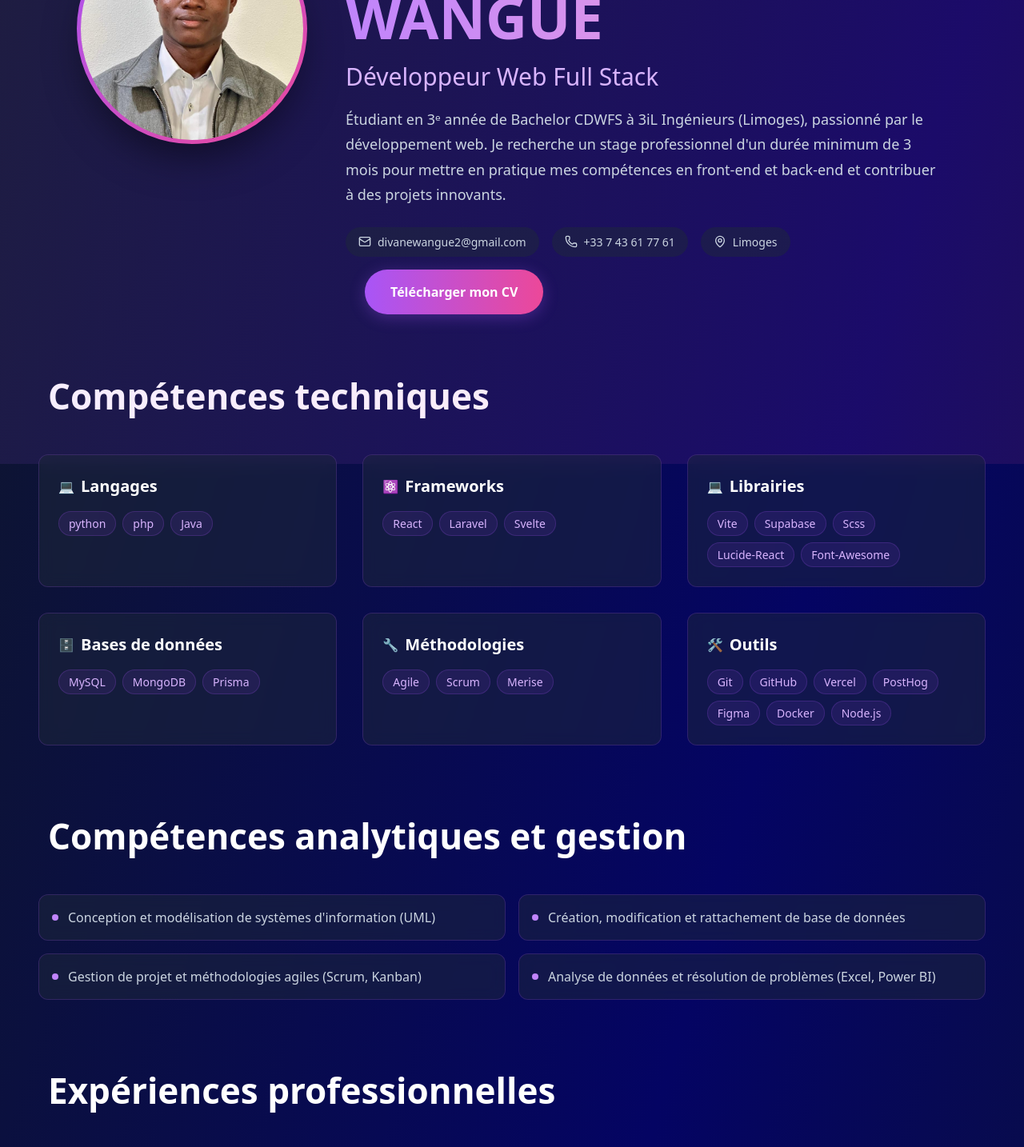
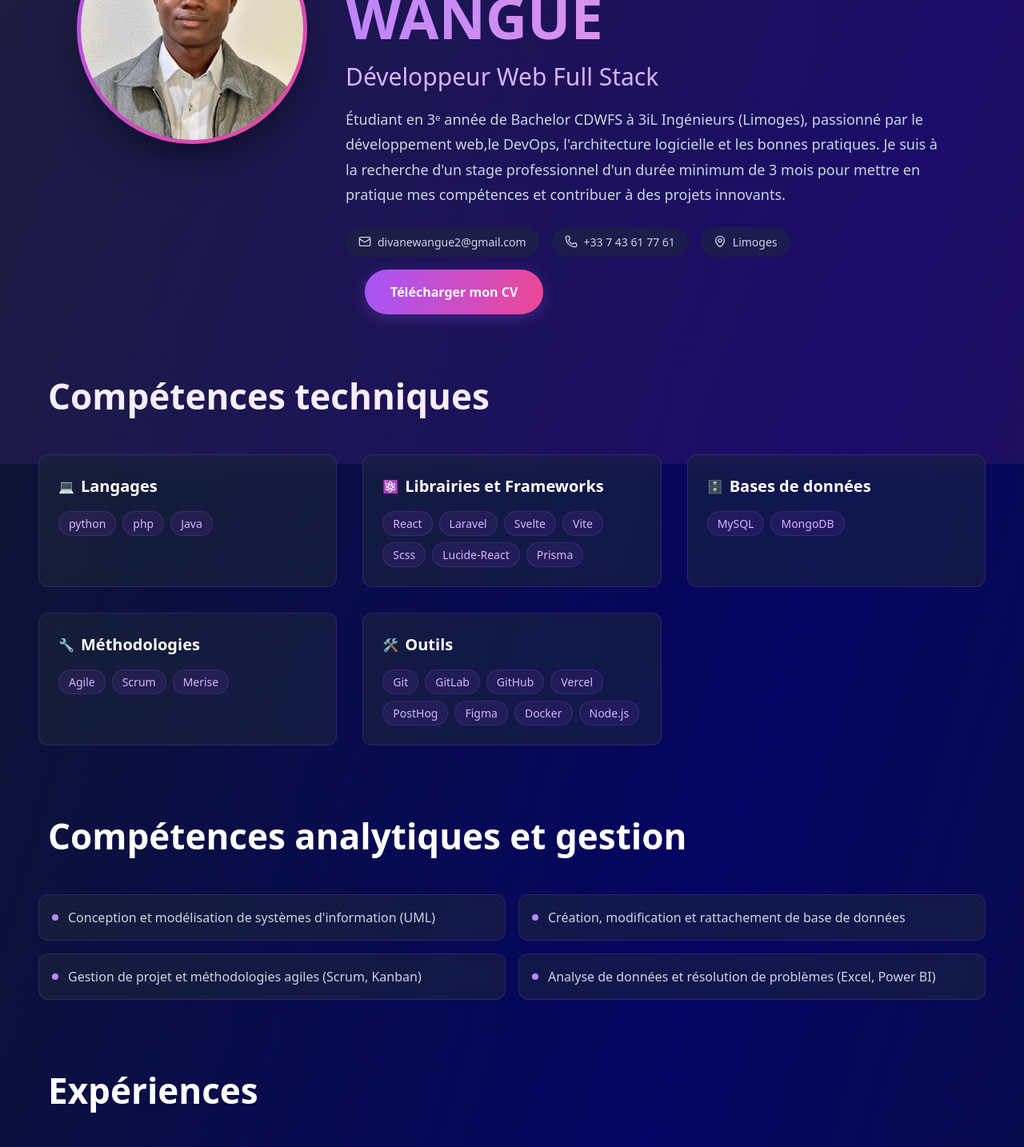
Before and after one commit to DivaneWangue/mon-portfolio, a React (Vite) app: page / in a window 1280 px wide. Shown: the part 220-1654 px from the top of the page at 80% size. Built offline with nearby package versions, Linux system fonts and the light colour scheme.

Commit message:
Ajout de nouvelles competences

```diff
--- a/src/Portfolio/index.jsx
+++ b/src/Portfolio/index.jsx
@@ -26,8 +26,8 @@ const Hero = () => {
             <h1 className="main-title">Divane Mael WANGUE</h1>
             <p className="subtitle">Développeur Web Full Stack</p>
             <p className="description">
-              Étudiant en 3ᵉ année de Bachelor CDWFS à 3iL Ingénieurs (Limoges), passionné par le développement web.
-              Je recherche un stage professionnel  d'un durée minimum de 3 mois pour mettre en pratique mes compétences en front-end et back-end
+              Étudiant en 3ᵉ année de Bachelor CDWFS à 3iL Ingénieurs (Limoges), passionné par le développement web,le DevOps, l'architecture logicielle et les bonnes pratiques.
+              Je suis à la recherche d'un stage professionnel  d'un durée minimum de 3 mois pour mettre en pratique mes compétences
               et contribuer à des projets innovants.
             </p>
 
@@ -59,11 +59,10 @@ const Hero = () => {
 const TechnicalSkills = () => {
   const skills = [
     { category: 'Langages', items: ['python', 'php','Java'], icon: '💻' },
-    { category: 'Frameworks', items: ['React', 'Laravel', 'Svelte',], icon: '⚛️' },
-    { category: 'Librairies', items: ['Vite', 'Supabase', 'Scss','Lucide-React','Font-Awesome'], icon: '💻' },
-    { category: 'Bases de données', items: ['MySQL', 'MongoDB','Prisma'], icon: '🗄️' },
+    { category: 'Librairies et Frameworks', items: ['React', 'Laravel', 'Svelte','Vite','Scss','Lucide-React','Prisma'], icon: '⚛️' },
+    { category: 'Bases de données', items: ['MySQL', 'MongoDB',], icon: '🗄️' },
     { category: 'Méthodologies', items: ['Agile', 'Scrum', 'Merise'], icon: '🔧' },
-    { category: 'Outils', items: ['Git', 'GitHub', 'Vercel', 'PostHog', 'Figma', 'Docker','Node.js'], icon: '🛠️' }
+    { category: 'Outils', items: ['Git', 'GitLab', 'GitHub', 'Vercel', 'PostHog', 'Figma', 'Docker','Node.js'], icon: '🛠️' }
   ];
 
   return (
@@ -124,7 +123,7 @@ const Experience = () => {
     <section className="section">
       <h2 className="section-title">
         <span className="title-icon"></span>
-        Expériences professionnelles
+        Expériences
       </h2>
       <div className="experience-card">
         <div className="experience-header">
```
